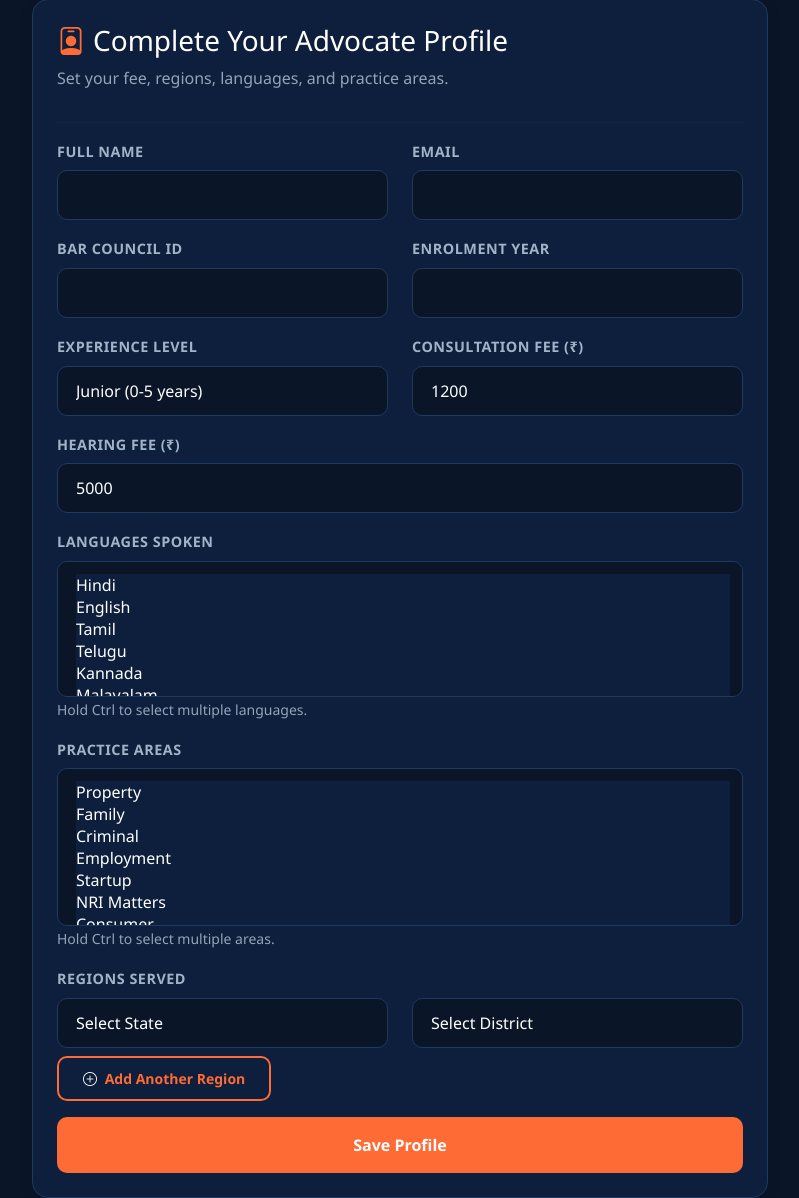
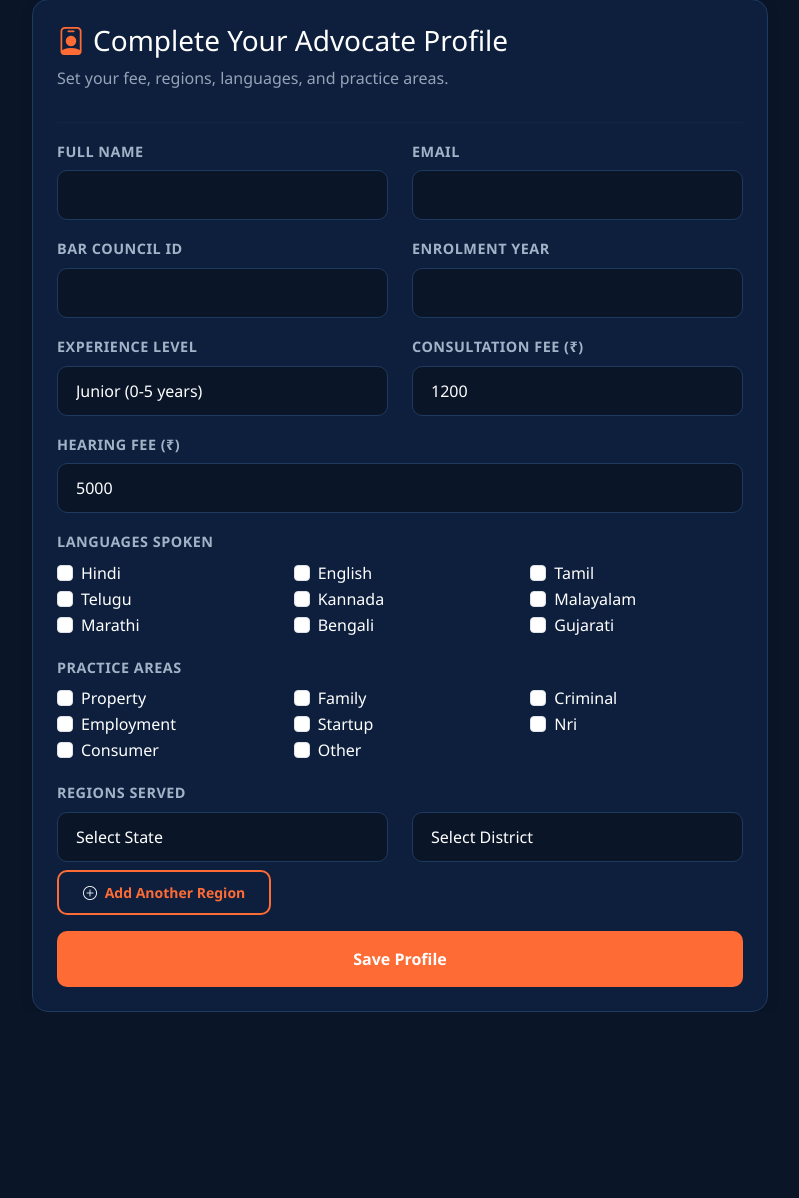
Before and after one commit to saivamsisinguru/nyayasetu, a Python web app: template templates/lawyer_setup.html in a window 1280 px wide. Shown: the part 135-1333 px from the top of the page, without its empty margins (240-1039 px from the left). After the commit the page ends 1147 px from the top, so only its background shows below. Run offline with Jinja, Linux system fonts and the light colour scheme; the template is opened without the code that fills it, so the values that code supplies are empty.

Commit message:
Update lawyer_setup.html

```diff
--- a/templates/lawyer_setup.html
+++ b/templates/lawyer_setup.html
@@ -47,40 +47,41 @@
                     <input type="number" class="form-control" name="hearing_fee" value="5000">
                 </div>
 
-                <!-- Languages -->
+                <!-- Languages (Checkboxes) -->
                 <div class="mb-3">
                     <label class="form-label">Languages Spoken</label>
-                    <select class="form-select" name="languages" multiple size="5">
-                        <option value="hindi">Hindi</option>
-                        <option value="english">English</option>
-                        <option value="tamil">Tamil</option>
-                        <option value="telugu">Telugu</option>
-                        <option value="kannada">Kannada</option>
-                        <option value="malayalam">Malayalam</option>
-                        <option value="marathi">Marathi</option>
-                        <option value="bengali">Bengali</option>
-                        <option value="gujarati">Gujarati</option>
-                    </select>
-                    <small class="form-text">Hold Ctrl to select multiple languages.</small>
+                    <div class="row">
+                        {% for lang in ['hindi','english','tamil','telugu','kannada','malayalam','marathi','bengali','gujarati'] %}
+                        <div class="col-md-4">
+                            <div class="form-check">
+                                <input class="form-check-input" type="checkbox" name="languages" value="{{ lang }}" id="lang_{{ lang }}">
+                                <label class="form-check-label" for="lang_{{ lang }}">
+                                    {{ lang | title }}
+                                </label>
+                            </div>
+                        </div>
+                        {% endfor %}
+                    </div>
                 </div>
 
-                <!-- Practice Areas -->
+                <!-- Practice Areas (Checkboxes) -->
                 <div class="mb-3">
                     <label class="form-label">Practice Areas</label>
-                    <select class="form-select" name="areas" multiple size="6">
-                        <option value="property">Property</option>
-                        <option value="family">Family</option>
-                        <option value="criminal">Criminal</option>
-                        <option value="employment">Employment</option>
-                        <option value="startup">Startup</option>
-                        <option value="nri">NRI Matters</option>
-                        <option value="consumer">Consumer</option>
-                        <option value="other">Other</option>
-                    </select>
-                    <small class="form-text">Hold Ctrl to select multiple areas.</small>
+                    <div class="row">
+                        {% for area in ['property','family','criminal','employment','startup','nri','consumer','other'] %}
+                        <div class="col-md-4">
+                            <div class="form-check">
+                                <input class="form-check-input" type="checkbox" name="areas" value="{{ area }}" id="area_{{ area }}">
+                                <label class="form-check-label" for="area_{{ area }}">
+                                    {{ area | replace('_',' ') | title }}
+                                </label>
+                            </div>
+                        </div>
+                        {% endfor %}
+                    </div>
                 </div>
 
-                <!-- Regions -->
+                <!-- Regions (Dynamic rows) -->
                 <div class="mb-3">
                     <label class="form-label">Regions Served</label>
                     <div id="regions-container">
```
